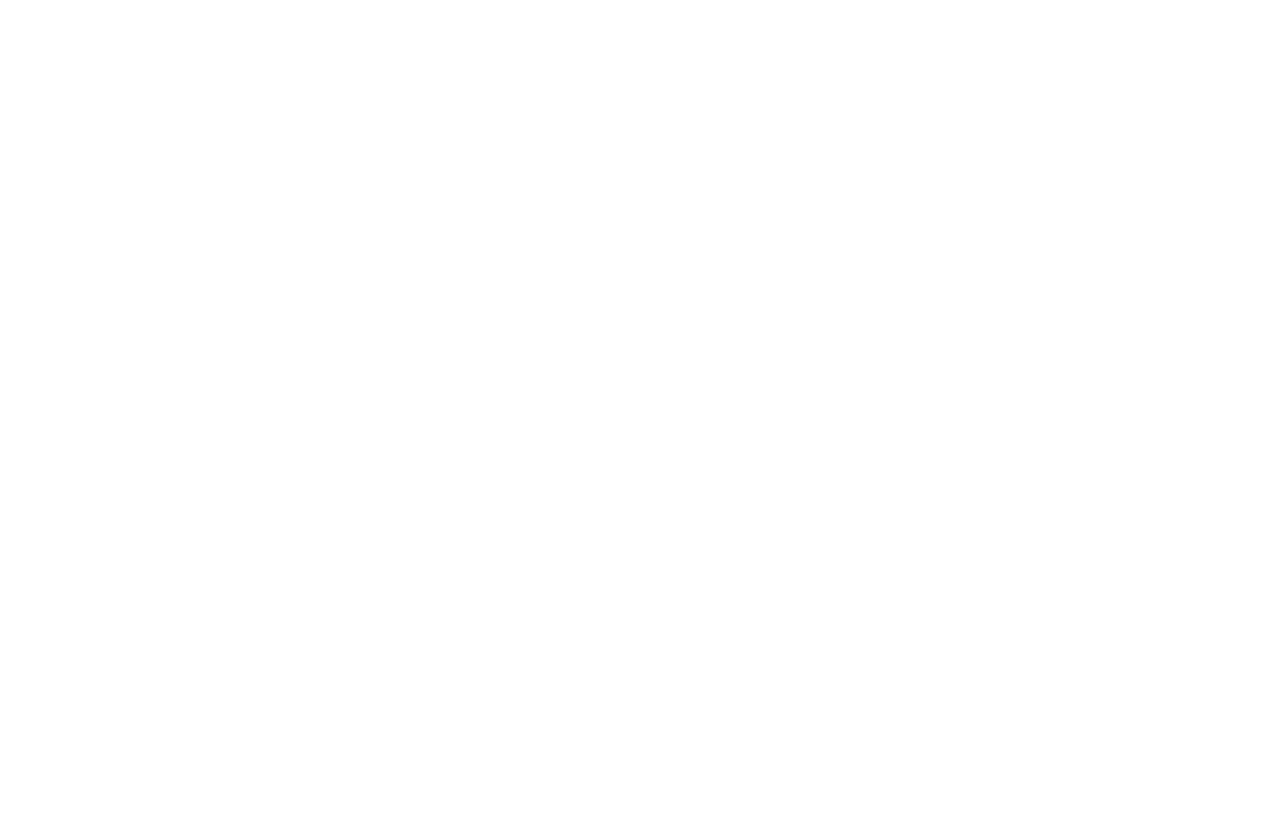
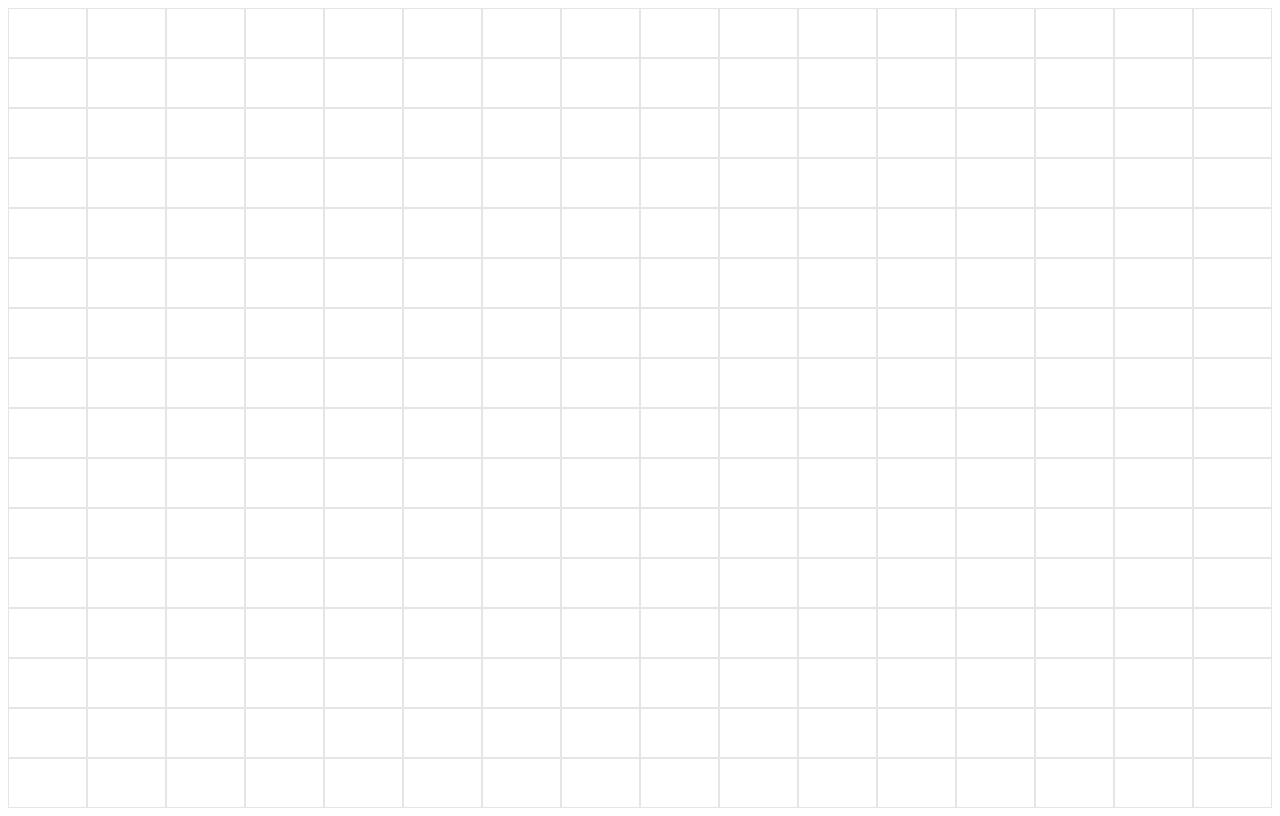
Before and after one commit to CriminalBacon/etch-a-sketch, a plain HTML site: page index.html in a window 1280 px wide. Drawn offline with Linux system fonts and the light colour scheme.

Commit message:
implemented dynamic grid

```diff
--- a/css/style.css
+++ b/css/style.css
@@ -0,0 +1,12 @@
+#main-div {
+    width: 100%;
+    height: 100vh;
+    display: grid;
+    grid-template-columns: ;
+}
+
+.gridBlock {
+    border: 1px solid rgb(230, 228, 228);
+    grid-row-start: auto;
+    grid-column-start: auto;
+}
--- a/index.html
+++ b/index.html
@@ -6,7 +6,9 @@
         <link rel="stylesheet" type="text/css" href="css/style.css">
     </head>
     <body>
+        <div id="main-div">
 
+        </div>
 
         <script type="text/javascript" src="js/script.js"></script>
     </body>
--- a/js/script.js
+++ b/js/script.js
@@ -0,0 +1,15 @@
+function createDivs(size){
+
+    // set number of items per row
+    document.getElementById("main-div").style.gridTemplateColumns = `repeat(${size}, auto)`;
+
+    for (var j = 0; j < size; j++){
+        for (var i = 0; i < size; i++){
+            var div = document.createElement("div");
+            div.className = "gridBlock";
+            document.getElementById("main-div").appendChild(div);
+        }
+    }
+}
+
+createDivs(16);
```
